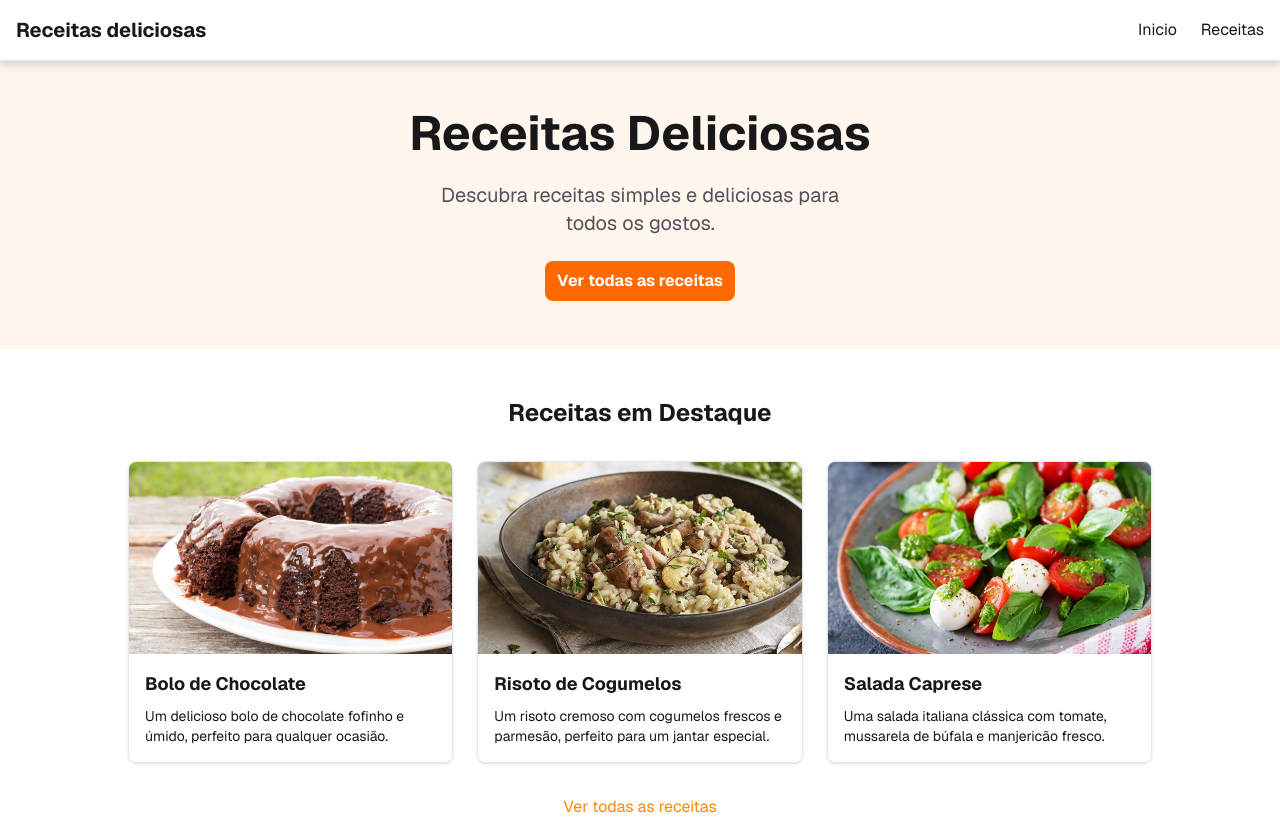
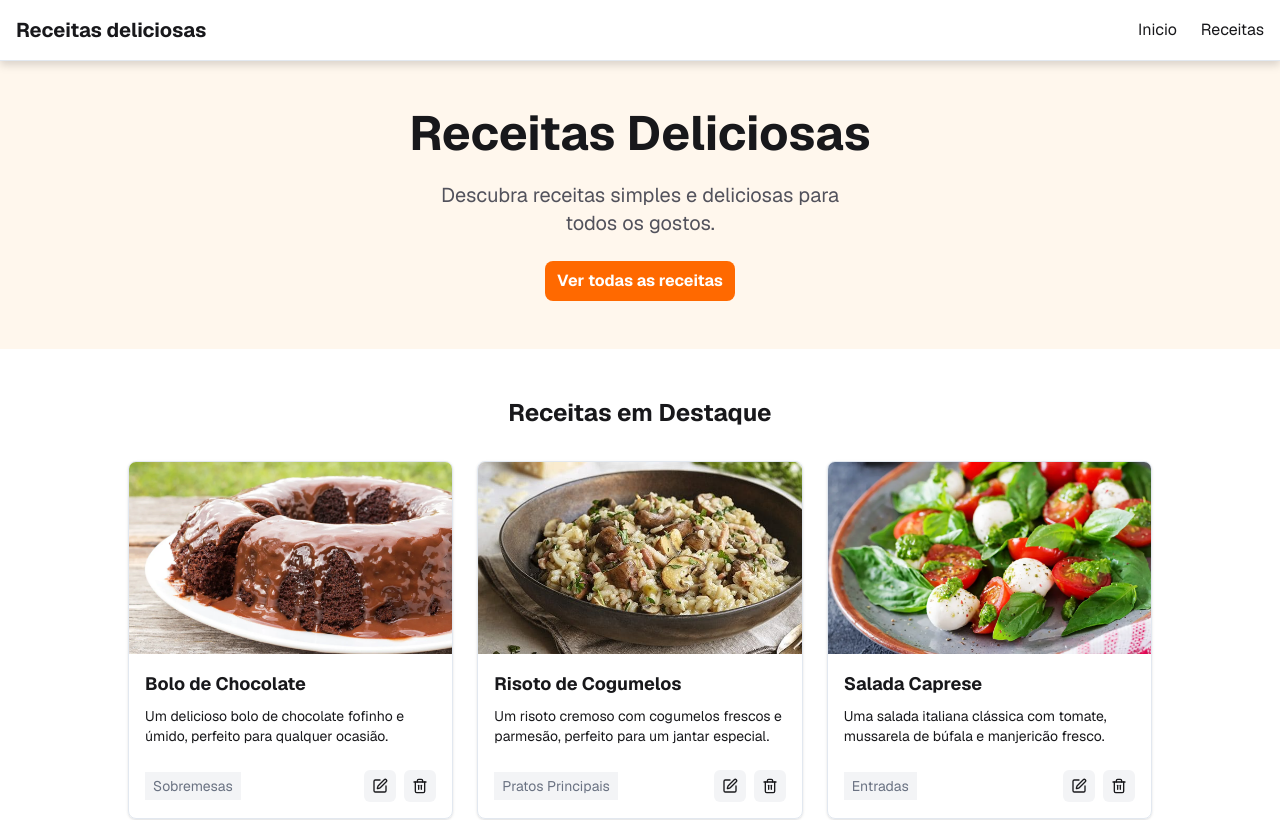
Before and after one commit to HeitorSrm/Receitas, a Next.js app: page / in a window 1280 px wide. Shown: the top 820 px of the page. Built offline with nearby package versions, Linux system fonts and the light colour scheme.

Commit message:
feat: previni comportamentos de navegacao nos botoes de editar e deletar

```diff
--- a/src/components/RecipeCards/index.tsx
+++ b/src/components/RecipeCards/index.tsx
@@ -1,35 +1,53 @@
+"use client";
+
 import Image from "next/image";
 import Link from "next/link";
-
-interface Recipe {
-  id: string;
-  image: string;
-  title: string;
-  description: string;
-}
+import { Recipe } from "@/app/lib/data";
+import { Edit, Trash2 } from "lucide-react";
+import React from "react";
 
 interface RecipeCardProps {
-    recipe: Recipe
+  recipe: Recipe;
 }
 
 export default function RecipeCard({ recipe }: RecipeCardProps) {
+const handleEdit = (e: React.MouseEvent<HTMLButtonElement>) => {
+  e.preventDefault();
+}
+
+const handleDelete = (e: React.MouseEvent<HTMLButtonElement>) => {
+  e.preventDefault();
+}
+
   return (
     <Link href={`/receitas/${recipe.id}`} className="block h-full">
       <div className="w-full max-w-md mx-auto flex flex-col h-full border border-slate-200 rounded-lg overflow-hidden shadow-sm hover:shadow-md transition-shadow">
         <div className="relative h-48 w-full">
-            <Image
-                src={recipe.image}
-                alt={recipe.title}
-                fill
-            />
+          <Image src={recipe.image} alt={recipe.title} fill className="object-cover"/>
         </div>
-        <div className="flex flex-col p-4 gap-2 grow">
-            <h3 className="text-lg font-bold">
-                {recipe.title}
-            </h3>
-            <p className="text-sm line-clamp-2">
-                {recipe.description}
-            </p>
+        <div className="flex flex-col p-4 gap-6 grow">
+          <div className="space-y-2">
+            <h3 className="text-lg font-bold hover:text-orange-500">{recipe.title}</h3>
+            <p className="text-sm line-clamp-2">{recipe.description}</p>
+          </div>
+
+          <div className="flex justify-between w-full items-center">
+            <span className="text-sm text-gray-500 bg-gray-100 px-2 py-1">
+              {recipe.category}
+            </span>
+
+            <div className="flex gap-2">
+              {/* Botão de editar */}
+              <button type="button" onClick={(e) => handleEdit(e)} className="p-2 bg-gray-100 rounded-md hover:bg-gray-200 transition-colors cursor-pointer">
+                <Edit size={16}/>
+              </button>
+
+              {/* Botão de excluir */}
+              <button type="button" onClick={(e) => handleDelete(e)} className="p-2 bg-gray-100 rounded-md hover:bg-gray-200 transition-colors cursor-pointer">
+                <Trash2 size={16}/>
+              </button>
+            </div>
+          </div>
         </div>
       </div>
     </Link>
```
